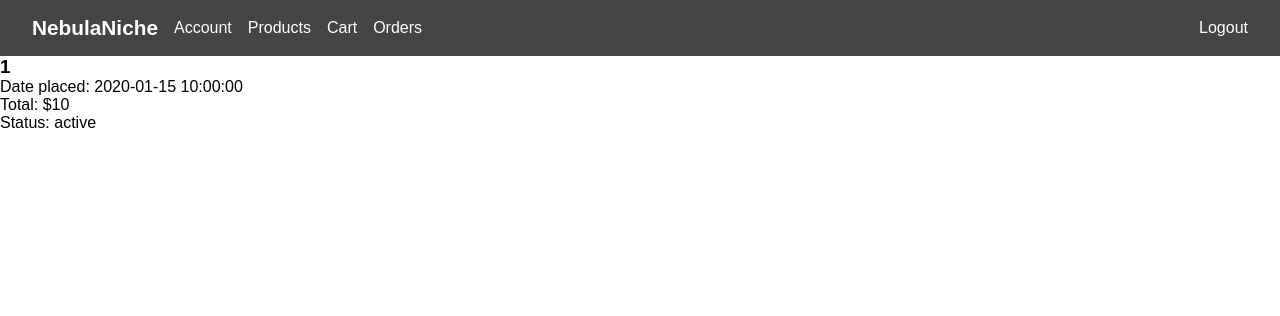
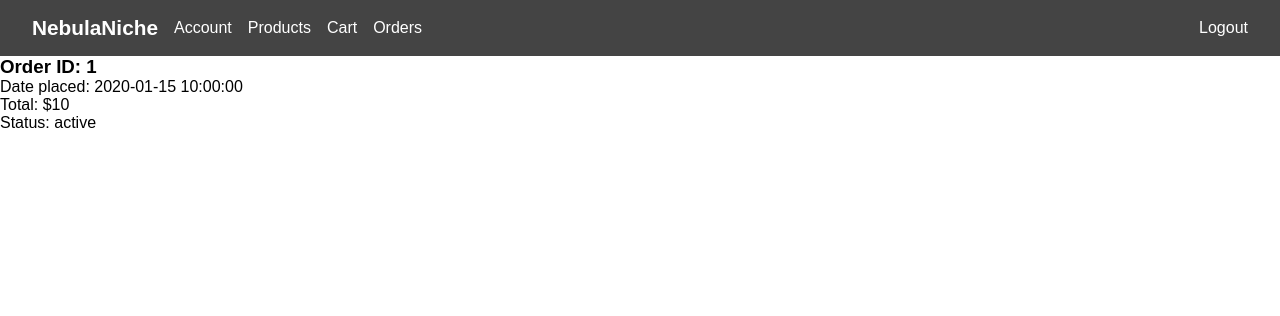
Before and after one commit to 0-ks-0/cset180-fp-ecommerce, a Python web app: template src/templates/orders.html in a window 1280 px wide. Shown: the top 316 px of the page. Run offline with Jinja, Linux system fonts and the light colour scheme; the template is opened without the code that fills it: most values are stand-ins (such as "Sample title", 1, 10 or a date in 2020).

Commit message:
Add "Order ID" to order page

```diff
--- a/src/templates/orders.html
+++ b/src/templates/orders.html
@@ -16,7 +16,7 @@ Orders
 
 	{% for order in orders %}
 		<div class="order_container">
-			<h3>{{ order.id }}</h3>
+			<h3>Order ID: {{ order.id }}</h3>
 			<p>Date placed: {{ order.date }}</p>
 			<p>Total: ${{ order.price }}</p>
 			<p>Status: {{ order.status }}</p>
```
